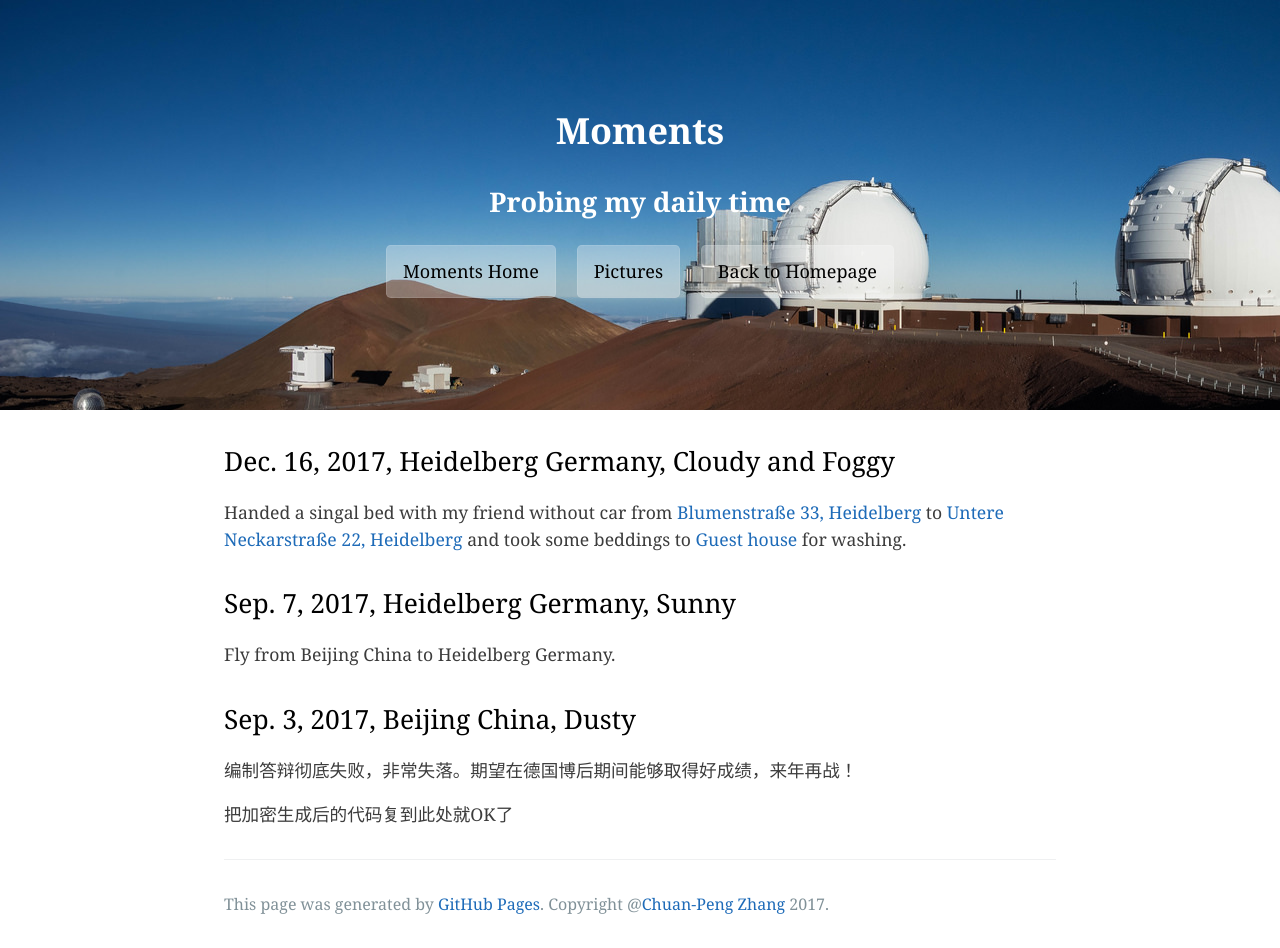
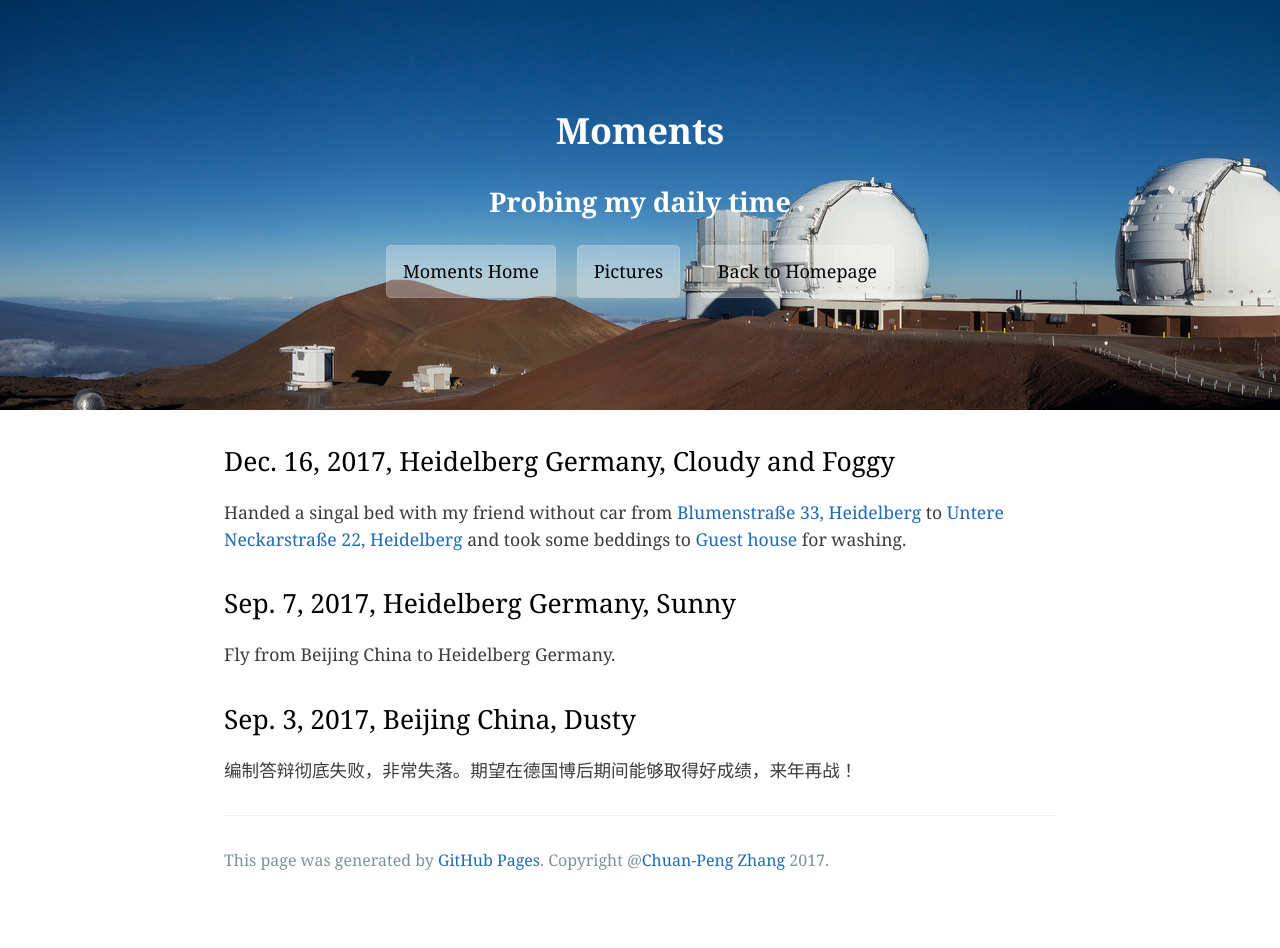
Before and after one commit to zcp521/zcp521.github.io, a Jekyll site: the page built from moments.md, in a window 1280 px wide. Built offline with Jekyll 4.4.1, drawn with Linux system fonts in a browser that asks for light colours; after the commit the page ends 904 px from its top, so only the background shows below that.

Commit message:
Update moments.md

```diff
--- a/moments.md
+++ b/moments.md
@@ -20,26 +20,3 @@ Fly from Beijing China to Heidelberg Germany.
 ## Sep. 3, 2017, Beijing China, Dusty
 
 编制答辩彻底失败，非常失落。期望在德国博后期间能够取得好成绩，来年再战！
-
-
-
-<HTML>
-<HEAD>
-<SCRIpT LANGUAGE="Javascript">
-<!--
-//此网页已加密，欲解密请到www.xker.com
-
-var Words ="把加密生成后的代码复到此处就OK了" //put your cripto code there
-function OutWord()
-{
-var NewWords;
-NewWords = unescape(Words);
-document.write(NewWords);
-}
-OutWord();
-// -->
-</SCRIpT>
-</HEAD>
-<BODY>
-</BODY>
-</HTML>
```
